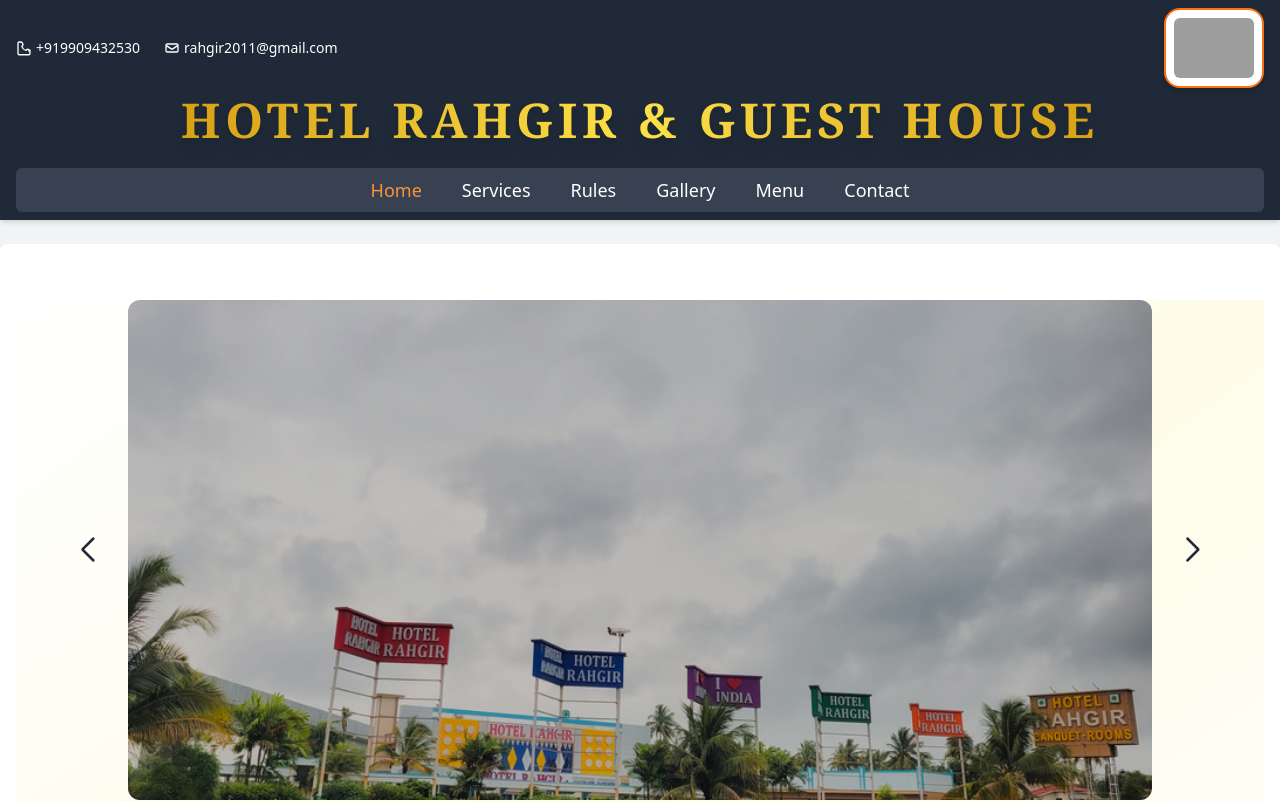
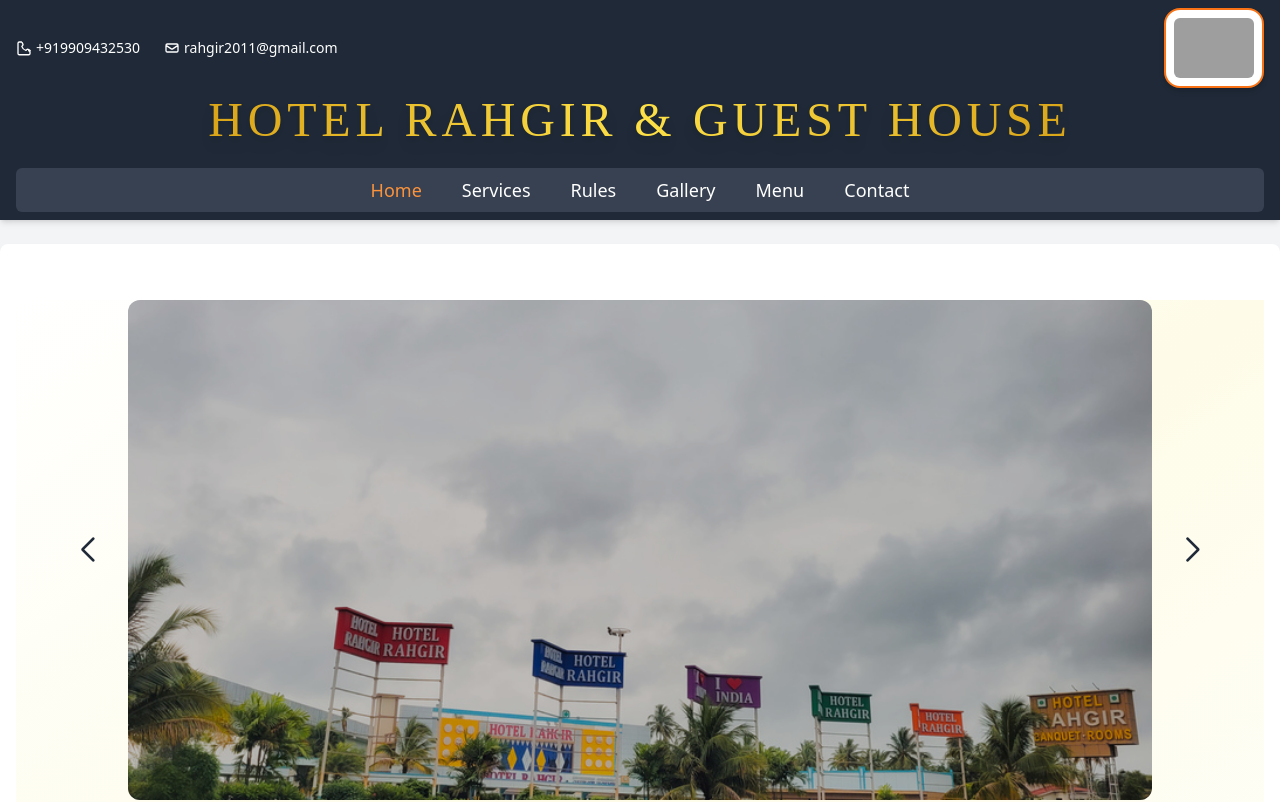
Before and after one commit to Akbar072/Hotel_Rahgir, a React (Vite) app: page / in a window 1280 px wide. Shown: the top 802 px of the page. Built offline with nearby package versions, Linux system fonts and the light colour scheme; grey boxes are pictures that could not be loaded.

Commit message:
Hotel Rahgir.. font changed

```diff
--- a/src/App.jsx
+++ b/src/App.jsx
@@ -65,7 +65,12 @@
             />
           </div>
 
-          <h2 className="text-4xl md:text-5xl font-extrabold text-center tracking-widest uppercase drop-shadow-lg font-serif mb-6 bg-gradient-to-r from-yellow-600 via-yellow-300 to-yellow-600 bg-clip-text text-transparent">
+          <h2
+            className="text-4xl md:text-5xl text-center tracking-widest uppercase drop-shadow-lg mb-6
+             bg-gradient-to-r from-yellow-600 via-yellow-300 to-yellow-600
+             bg-clip-text text-transparent"
+            style={{ fontFamily: "Cinzel, serif" }}
+          >
             HOTEL RAHGIR & GUEST HOUSE
           </h2>
 
@@ -77,11 +82,10 @@
                   <li key={to}>
                     <Link
                       to={to}
-                      className={`px-3 py-1 transition-colors ${
-                        isActive
+                      className={`px-3 py-1 transition-colors ${isActive
                           ? "text-orange-400"
                           : "text-white hover:text-orange-400"
-                      }`}
+                        }`}
                     >
                       {name}
                     </Link>
```
